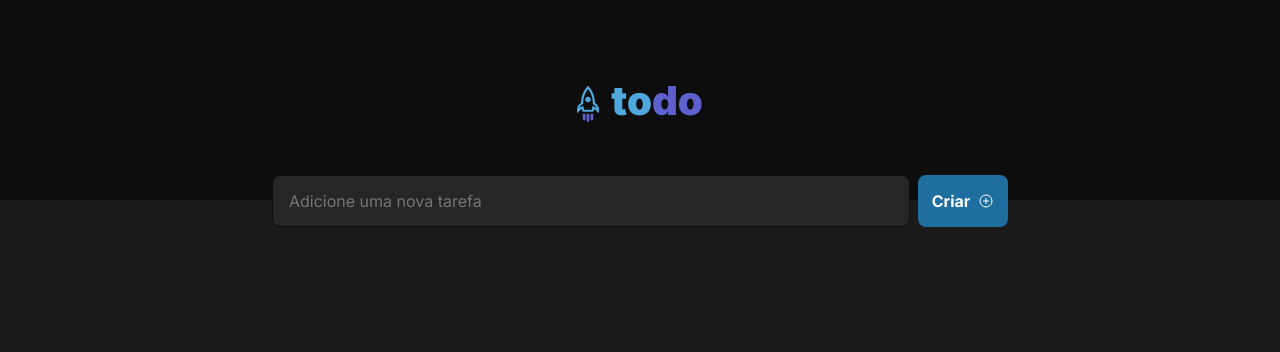
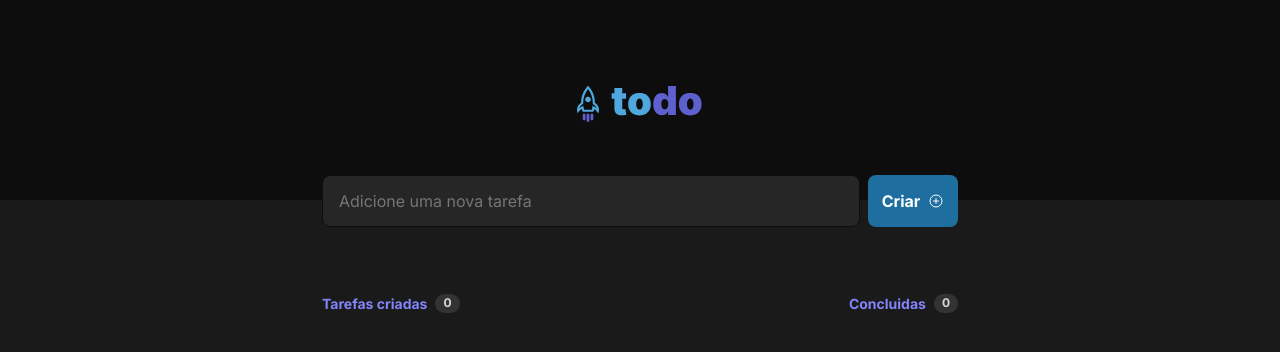
Before and after one commit to dinobergviana/desafio1-conceitos-react, a React (Vite) app: page / in a window 1280 px wide. Shown: the top 352 px of the page. Built offline with nearby package versions, Linux system fonts and the light colour scheme.

Commit message:
criado seção de resumo dos todos

```diff
--- a/src/App.module.css
+++ b/src/App.module.css
@@ -1,4 +1,36 @@
 .wrapper {
-  max-width: 736px;
-  margin: 0 auto;
+  width: min(90vw, 736px);
+  margin: auto;
+  padding: 0 50px;
 }
+
+.resumeContainer {
+  display: flex;
+  align-items: center;
+  justify-content: space-between;
+
+  margin-top: 64px;
+}
+
+.created, .done {
+  display: flex;
+  align-items: center;
+  justify-content: space-around;
+  gap: 0.5rem;
+}
+
+.created strong, .done  strong {
+  font-size: 0.875rem;
+  line-height: 1.59rem;
+  color: var(--purple-300);
+}
+
+.created span, .done span {
+  font-size: 0.75rem;
+  line-height: 0.908rem;
+  font-weight: bold;
+  color: var(--gray-200);
+  background: var(--gray-400);
+  padding: 0.125rem 0.5rem;
+  border-radius: 999px;
+}
--- a/src/App.tsx
+++ b/src/App.tsx
@@ -11,6 +11,18 @@ export function App() {
       <Header />
       <div className={styles.wrapper}>
         <TodoForm />
+        {/* resumo dos todos */}
+        <div className={styles.resumeContainer}>
+          <div className={styles.created}>
+            <strong>Tarefas criadas</strong>
+            <span>0</span>
+          </div>
+          <div className={styles.done}>
+            <strong>Concluidas</strong>
+            <span>0</span>
+          </div>
+        </div>
+        {/* componente de alert quando não houver todos criados */}
       </div>
     </div>
   )
```
